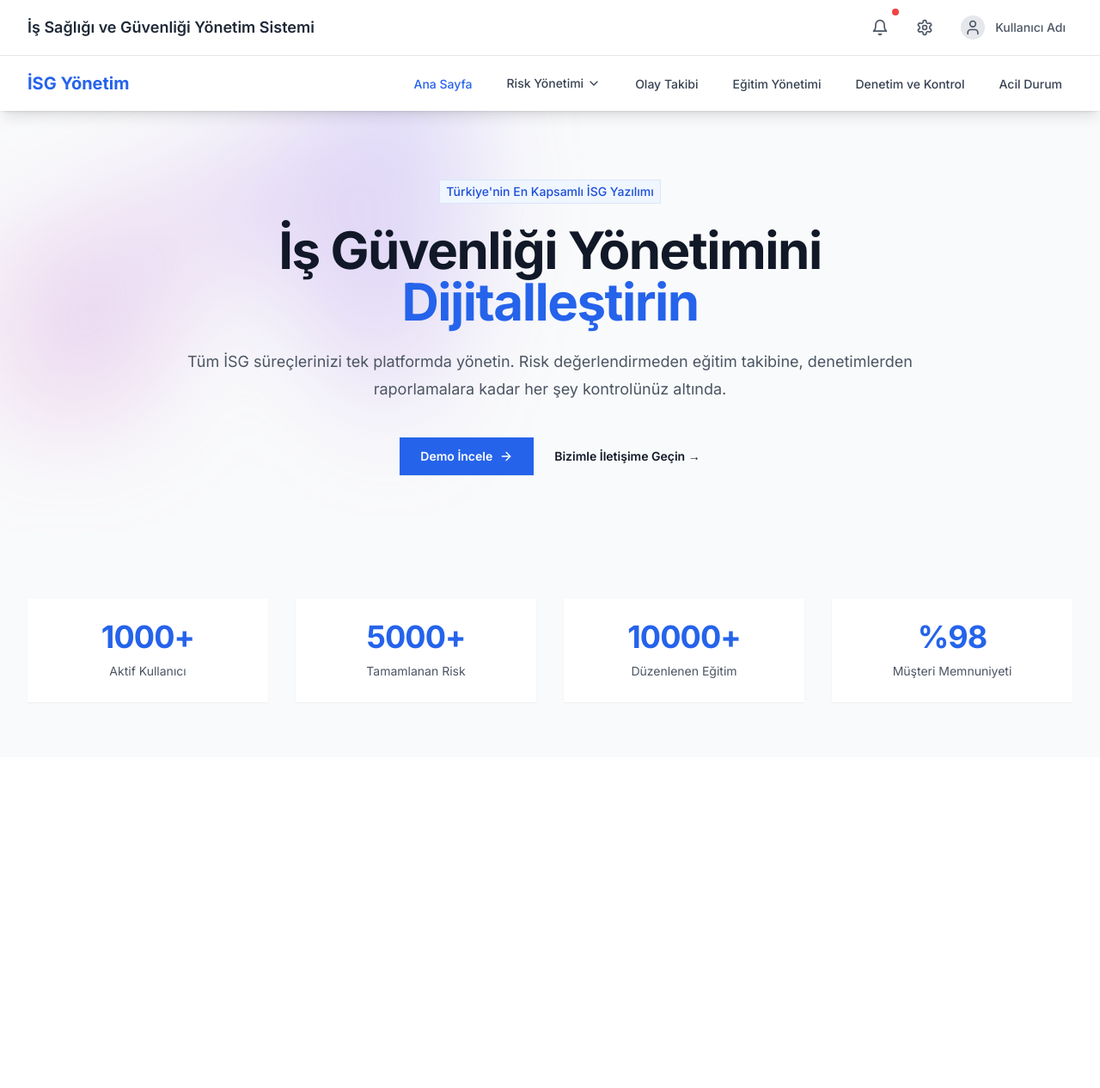
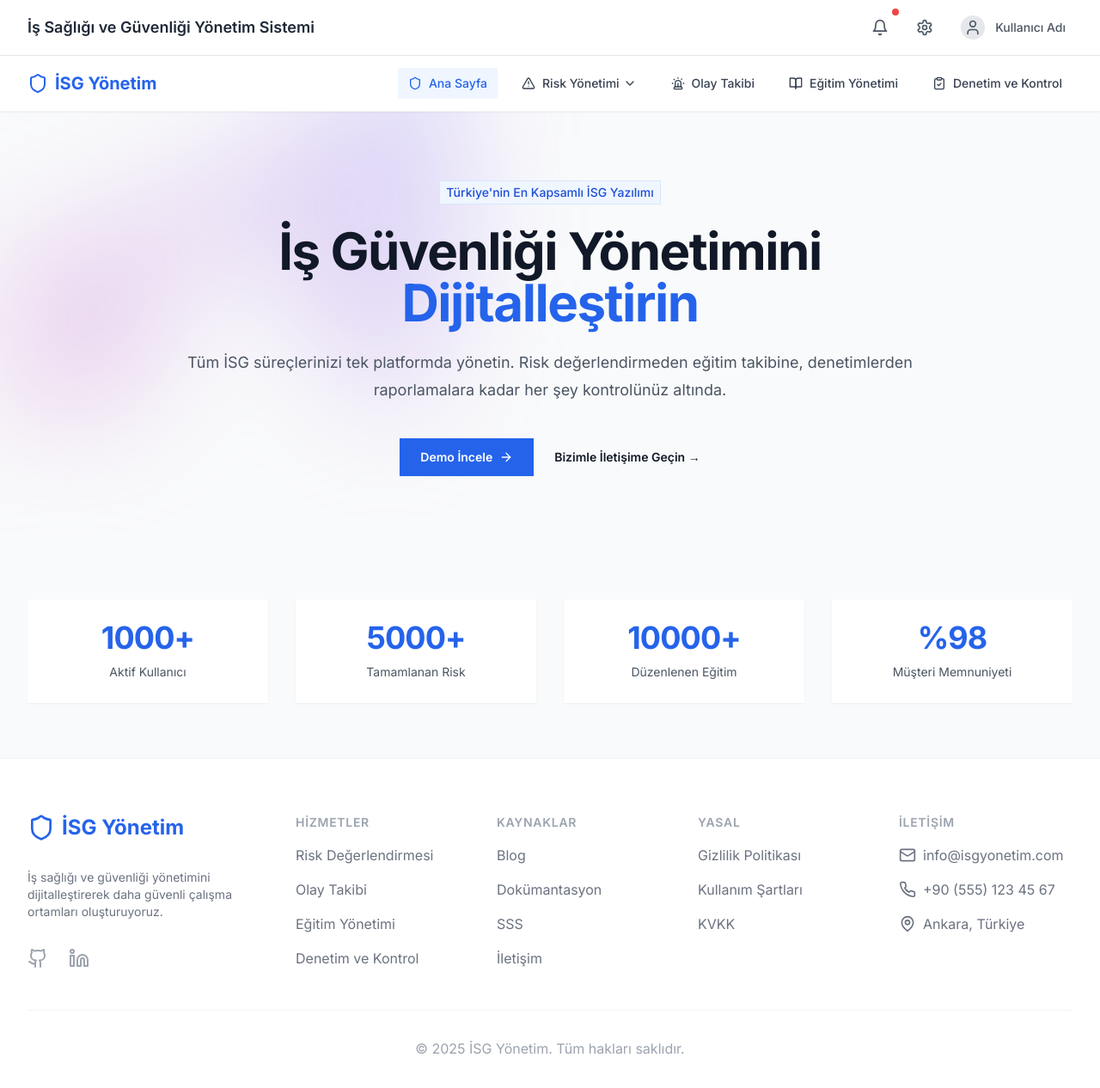
Before and after one commit to imehmetcn/isg, a Next.js app: page / in a window 1280 px wide. Shown: the top 1266 px of the page at 86% size. Before the commit the page ends 881 px from the top, so only its background shows below. Built offline with nearby package versions, Linux system fonts and the light colour scheme.

Commit message:
Modern navbar ve footer tasarımı eklendi

```diff
--- a/src/app/layout.tsx
+++ b/src/app/layout.tsx
@@ -3,6 +3,7 @@ import { Inter } from 'next/font/google'
 import './globals.css'
 import { Navbar } from '@/components/layout/Navbar'
 import { Header } from '@/components/layout/Header'
+import { Footer } from '@/components/layout/Footer'
 
 const inter = Inter({ subsets: ['latin'] })
 
@@ -27,6 +28,7 @@ export default function RootLayout({
           <main className="flex-grow">
             {children}
           </main>
+          <Footer />
         </div>
       </body>
     </html>
--- /dev/null
+++ b/src/components/layout/Footer.tsx
@@ -0,0 +1,166 @@
+"use client";
+
+import Link from "next/link";
+import { Shield, Mail, Phone, MapPin, Github, Linkedin } from "lucide-react";
+import { motion } from "framer-motion";
+
+const footerLinks = {
+  hizmetler: [
+    { name: "Risk Değerlendirmesi", href: "/risk-assessment" },
+    { name: "Olay Takibi", href: "/incident-tracking" },
+    { name: "Eğitim Yönetimi", href: "/training" },
+    { name: "Denetim ve Kontrol", href: "/audit" },
+  ],
+  kaynaklar: [
+    { name: "Blog", href: "/blog" },
+    { name: "Dokümantasyon", href: "/docs" },
+    { name: "SSS", href: "/faq" },
+    { name: "İletişim", href: "/contact" },
+  ],
+  yasal: [
+    { name: "Gizlilik Politikası", href: "/privacy" },
+    { name: "Kullanım Şartları", href: "/terms" },
+    { name: "KVKK", href: "/kvkk" },
+  ],
+};
+
+const contactInfo = {
+  email: "info@isgyonetim.com",
+  phone: "+90 (555) 123 45 67",
+  address: "Ankara, Türkiye",
+};
+
+export function Footer() {
+  return (
+    <footer className="bg-white border-t border-gray-100">
+      <div className="max-w-7xl mx-auto py-12 px-4 sm:px-6 lg:py-16 lg:px-8">
+        <div className="xl:grid xl:grid-cols-4 xl:gap-8">
+          <div className="space-y-8 xl:col-span-1">
+            <Link
+              href="/"
+              className="flex items-center space-x-2 text-blue-600 hover:text-blue-500"
+            >
+              <Shield className="h-8 w-8" />
+              <span className="text-2xl font-bold">İSG Yönetim</span>
+            </Link>
+            <p className="text-gray-500 text-sm">
+              İş sağlığı ve güvenliği yönetimini dijitalleştirerek daha güvenli
+              çalışma ortamları oluşturuyoruz.
+            </p>
+            <div className="flex space-x-6">
+              <motion.a
+                whileHover={{ scale: 1.1 }}
+                href="https://github.com"
+                target="_blank"
+                rel="noopener noreferrer"
+                className="text-gray-400 hover:text-gray-500"
+              >
+                <Github className="h-6 w-6" />
+              </motion.a>
+              <motion.a
+                whileHover={{ scale: 1.1 }}
+                href="https://linkedin.com"
+                target="_blank"
+                rel="noopener noreferrer"
+                className="text-gray-400 hover:text-gray-500"
+              >
+                <Linkedin className="h-6 w-6" />
+              </motion.a>
+            </div>
+          </div>
+          <div className="mt-12 grid grid-cols-2 gap-8 xl:mt-0 xl:col-span-3">
+            <div className="md:grid md:grid-cols-2 md:gap-8">
+              <div>
+                <h3 className="text-sm font-semibold text-gray-400 tracking-wider uppercase">
+                  Hizmetler
+                </h3>
+                <ul className="mt-4 space-y-4">
+                  {footerLinks.hizmetler.map((link) => (
+                    <li key={link.name}>
+                      <Link
+                        href={link.href}
+                        className="text-base text-gray-500 hover:text-blue-600"
+                      >
+                        {link.name}
+                      </Link>
+                    </li>
+                  ))}
+                </ul>
+              </div>
+              <div className="mt-12 md:mt-0">
+                <h3 className="text-sm font-semibold text-gray-400 tracking-wider uppercase">
+                  Kaynaklar
+                </h3>
+                <ul className="mt-4 space-y-4">
+                  {footerLinks.kaynaklar.map((link) => (
+                    <li key={link.name}>
+                      <Link
+                        href={link.href}
+                        className="text-base text-gray-500 hover:text-blue-600"
+                      >
+                        {link.name}
+                      </Link>
+                    </li>
+                  ))}
+                </ul>
+              </div>
+            </div>
+            <div className="md:grid md:grid-cols-2 md:gap-8">
+              <div>
+                <h3 className="text-sm font-semibold text-gray-400 tracking-wider uppercase">
+                  Yasal
+                </h3>
+                <ul className="mt-4 space-y-4">
+                  {footerLinks.yasal.map((link) => (
+                    <li key={link.name}>
+                      <Link
+                        href={link.href}
+                        className="text-base text-gray-500 hover:text-blue-600"
+                      >
+                        {link.name}
+                      </Link>
+                    </li>
+                  ))}
+                </ul>
+              </div>
+              <div className="mt-12 md:mt-0">
+                <h3 className="text-sm font-semibold text-gray-400 tracking-wider uppercase">
+                  İletişim
+                </h3>
+                <ul className="mt-4 space-y-4">
+                  <li>
+                    <a
+                      href={`mailto:${contactInfo.email}`}
+                      className="flex items-center text-gray-500 hover:text-blue-600"
+                    >
+                      <Mail className="h-5 w-5 mr-2" />
+                      <span>{contactInfo.email}</span>
+                    </a>
+                  </li>
+                  <li>
+                    <a
+                      href={`tel:${contactInfo.phone}`}
+                      className="flex items-center text-gray-500 hover:text-blue-600"
+                    >
+                      <Phone className="h-5 w-5 mr-2" />
+                      <span>{contactInfo.phone}</span>
+                    </a>
+                  </li>
+                  <li className="flex items-center text-gray-500">
+                    <MapPin className="h-5 w-5 mr-2" />
+                    <span>{contactInfo.address}</span>
+                  </li>
+                </ul>
+              </div>
+            </div>
+          </div>
+        </div>
+        <div className="mt-12 border-t border-gray-100 pt-8">
+          <p className="text-base text-gray-400 text-center">
+            &copy; {new Date().getFullYear()} İSG Yönetim. Tüm hakları saklıdır.
+          </p>
+        </div>
+      </div>
+    </footer>
+  );
+}
--- a/src/components/layout/Navbar.tsx
+++ b/src/components/layout/Navbar.tsx
@@ -1,53 +1,63 @@
 'use client';
 
-import React, { useState } from 'react';
-import Link from 'next/link';
-import { usePathname } from 'next/navigation';
-import { motion } from 'framer-motion';
-import { Menu, X, ChevronDown } from 'lucide-react';
+import { useState } from "react";
+import Link from "next/link";
+import { usePathname } from "next/navigation";
+import { motion, AnimatePresence } from "framer-motion";
+import {
+  Menu,
+  X,
+  ChevronDown,
+  Shield,
+  AlertTriangle,
+  BookOpen,
+  ClipboardCheck,
+  Siren,
+} from "lucide-react";
 
 const menuItems = [
   {
-    title: 'Ana Sayfa',
-    href: '/',
+    title: "Ana Sayfa",
+    href: "/",
+    icon: Shield,
   },
   {
-    title: 'Risk Yönetimi',
-    href: '#',
+    title: "Risk Yönetimi",
+    href: "#",
+    icon: AlertTriangle,
     submenu: [
       {
-        title: 'Risk Değerlendirmesi',
-        href: '/risk-assessment',
+        title: "Risk Değerlendirmesi",
+        href: "/risk-assessment",
       },
       {
-        title: 'Risk Matrisi',
-        href: '/risk-matrix',
+        title: "Risk Matrisi",
+        href: "/risk-matrix",
       },
       {
-        title: 'Tehlike Kütüphanesi',
-        href: '/hazard-library',
+        title: "Tehlike Kütüphanesi",
+        href: "/hazard-library",
       },
     ],
   },
   {
-    title: 'Olay Takibi',
-    href: '/incident-tracking',
+    title: "Olay Takibi",
+    href: "/incident-tracking",
+    icon: Siren,
   },
   {
-    title: 'Eğitim Yönetimi',
-    href: '/training',
+    title: "Eğitim Yönetimi",
+    href: "/training",
+    icon: BookOpen,
   },
   {
-    title: 'Denetim ve Kontrol',
-    href: '/audit',
-  },
-  {
-    title: 'Acil Durum',
-    href: '/emergency',
+    title: "Denetim ve Kontrol",
+    href: "/audit",
+    icon: ClipboardCheck,
   },
 ];
 
-export const Navbar = () => {
+export function Navbar() {
   const [isOpen, setIsOpen] = useState(false);
   const [activeSubmenu, setActiveSubmenu] = useState<string | null>(null);
   const pathname = usePathname();
@@ -59,12 +69,16 @@ export const Navbar = () => {
   };
 
   return (
-    <nav className="bg-white shadow-lg">
+    <nav className="bg-white border-b border-gray-100">
       <div className="max-w-7xl mx-auto px-4 sm:px-6 lg:px-8">
         <div className="flex justify-between h-16">
-          <div className="flex">
-            <Link href="/" className="flex-shrink-0 flex items-center">
-              <span className="text-xl font-bold text-blue-600">İSG Yönetim</span>
+          <div className="flex items-center">
+            <Link
+              href="/"
+              className="flex-shrink-0 flex items-center space-x-2 text-blue-600 hover:text-blue-500"
+            >
+              <Shield className="h-6 w-6" />
+              <span className="text-xl font-bold">İSG Yönetim</span>
             </Link>
           </div>
 
@@ -75,23 +89,34 @@ export const Navbar = () => {
                 {item.submenu ? (
                   <div className="relative group">
                     <button
-                      className={`flex items-center px-3 py-2 text-sm font-medium rounded-md
-                        ${isActive(item.href) ? 'text-blue-600' : 'text-gray-700 hover:text-blue-600'}`}
+                      className={`flex items-center px-3 py-2 rounded-md text-sm font-medium transition-colors
+                        ${
+                          isActive(item.href)
+                            ? "text-blue-600 bg-blue-50"
+                            : "text-gray-700 hover:text-blue-600 hover:bg-gray-50"
+                        }`}
                       onClick={() => toggleSubmenu(item.title)}
                     >
+                      <item.icon className="h-4 w-4 mr-2" />
                       {item.title}
                       <ChevronDown className="ml-1 h-4 w-4" />
                     </button>
-                    <div className="absolute left-0 mt-2 w-48 rounded-md shadow-lg bg-white ring-1 ring-black ring-opacity-5 opacity-0 invisible group-hover:opacity-100 group-hover:visible transition-all duration-200">
-                      <div className="py-1">
+                    <motion.div
+                      initial={{ opacity: 0, y: 10 }}
+                      animate={{ opacity: 1, y: 0 }}
+                      exit={{ opacity: 0, y: 10 }}
+                      className="absolute left-0 mt-2 w-56 opacity-0 invisible group-hover:opacity-100 group-hover:visible transition-all duration-200"
+                    >
+                      <div className="rounded-md shadow-lg ring-1 ring-black ring-opacity-5 overflow-hidden">
+                        <div className="relative bg-white p-2 space-y-1">
                           {item.submenu.map((subitem) => (
                             <Link
                               key={subitem.title}
                               href={subitem.href}
-                            className={`block px-4 py-2 text-sm ${
+                              className={`block px-4 py-2 text-sm rounded-md ${
                                 isActive(subitem.href)
-                                ? 'bg-blue-50 text-blue-600'
-                                : 'text-gray-700 hover:bg-blue-50 hover:text-blue-600'
+                                  ? "bg-blue-50 text-blue-600"
+                                  : "text-gray-700 hover:bg-gray-50 hover:text-blue-600"
                               }`}
                             >
                               {subitem.title}
@@ -99,16 +124,19 @@ export const Navbar = () => {
                           ))}
                         </div>
                       </div>
+                    </motion.div>
                   </div>
                 ) : (
                   <Link
                     href={item.href}
-                    className={`px-3 py-2 text-sm font-medium rounded-md ${
+                    className={`flex items-center px-3 py-2 rounded-md text-sm font-medium transition-colors
+                      ${
                         isActive(item.href)
-                        ? 'text-blue-600'
-                        : 'text-gray-700 hover:text-blue-600'
+                          ? "text-blue-600 bg-blue-50"
+                          : "text-gray-700 hover:text-blue-600 hover:bg-gray-50"
                       }`}
                   >
+                    <item.icon className="h-4 w-4 mr-2" />
                     {item.title}
                   </Link>
                 )}
@@ -120,7 +148,7 @@ export const Navbar = () => {
           <div className="md:hidden flex items-center">
             <button
               onClick={() => setIsOpen(!isOpen)}
-              className="inline-flex items-center justify-center p-2 rounded-md text-gray-700 hover:text-blue-600 focus:outline-none"
+              className="inline-flex items-center justify-center p-2 rounded-md text-gray-700 hover:text-blue-600 hover:bg-gray-50 focus:outline-none"
             >
               {isOpen ? <X className="h-6 w-6" /> : <Menu className="h-6 w-6" />}
             </button>
@@ -129,10 +157,13 @@ export const Navbar = () => {
       </div>
 
       {/* Mobile Menu */}
+      <AnimatePresence>
+        {isOpen && (
           <motion.div
-        initial={false}
-        animate={{ height: isOpen ? 'auto' : 0 }}
-        className="md:hidden overflow-hidden"
+            initial={{ opacity: 0, height: 0 }}
+            animate={{ opacity: 1, height: "auto" }}
+            exit={{ opacity: 0, height: 0 }}
+            className="md:hidden border-t border-gray-100"
           >
             <div className="px-2 pt-2 pb-3 space-y-1">
               {menuItems.map((item) => (
@@ -140,32 +171,40 @@ export const Navbar = () => {
                   {item.submenu ? (
                     <div>
                       <button
-                    className={`w-full flex items-center justify-between px-3 py-2 text-sm font-medium rounded-md ${
-                      isActive(item.href) ? 'text-blue-600' : 'text-gray-700'
+                        className={`w-full flex items-center justify-between px-3 py-2 rounded-md text-sm font-medium ${
+                          isActive(item.href)
+                            ? "text-blue-600 bg-blue-50"
+                            : "text-gray-700"
                         }`}
                         onClick={() => toggleSubmenu(item.title)}
                       >
+                        <span className="flex items-center">
+                          <item.icon className="h-4 w-4 mr-2" />
                           {item.title}
+                        </span>
                         <ChevronDown
                           className={`ml-1 h-4 w-4 transform transition-transform ${
-                        activeSubmenu === item.title ? 'rotate-180' : ''
+                            activeSubmenu === item.title ? "rotate-180" : ""
                           }`}
                         />
                       </button>
+                      <AnimatePresence>
+                        {activeSubmenu === item.title && (
                           <motion.div
-                    initial={false}
-                    animate={{ height: activeSubmenu === item.title ? 'auto' : 0 }}
-                    className="overflow-hidden"
+                            initial={{ opacity: 0, height: 0 }}
+                            animate={{ opacity: 1, height: "auto" }}
+                            exit={{ opacity: 0, height: 0 }}
+                            className="mt-1"
                           >
-                    <div className="pl-4 space-y-1">
+                            <div className="pl-6 space-y-1">
                               {item.submenu.map((subitem) => (
                                 <Link
                                   key={subitem.title}
                                   href={subitem.href}
-                          className={`block px-3 py-2 text-sm font-medium rounded-md ${
+                                  className={`block px-3 py-2 rounded-md text-sm font-medium ${
                                     isActive(subitem.href)
-                              ? 'bg-blue-50 text-blue-600'
-                              : 'text-gray-700 hover:bg-blue-50 hover:text-blue-600'
+                                      ? "text-blue-600 bg-blue-50"
+                                      : "text-gray-700 hover:text-blue-600 hover:bg-gray-50"
                                   }`}
                                   onClick={() => setIsOpen(false)}
                                 >
@@ -174,17 +213,20 @@ export const Navbar = () => {
                               ))}
                             </div>
                           </motion.div>
+                        )}
+                      </AnimatePresence>
                     </div>
                   ) : (
                     <Link
                       href={item.href}
-                  className={`block px-3 py-2 text-sm font-medium rounded-md ${
+                      className={`flex items-center px-3 py-2 rounded-md text-sm font-medium ${
                         isActive(item.href)
-                      ? 'text-blue-600'
-                      : 'text-gray-700 hover:text-blue-600'
+                          ? "text-blue-600 bg-blue-50"
+                          : "text-gray-700 hover:text-blue-600 hover:bg-gray-50"
                       }`}
                       onClick={() => setIsOpen(false)}
                     >
+                      <item.icon className="h-4 w-4 mr-2" />
                       {item.title}
                     </Link>
                   )}
@@ -192,6 +234,8 @@ export const Navbar = () => {
               ))}
             </div>
           </motion.div>
+        )}
+      </AnimatePresence>
     </nav>
   );
-};
+}
```
Lines whose indentation alone changed are shown as unchanged.
